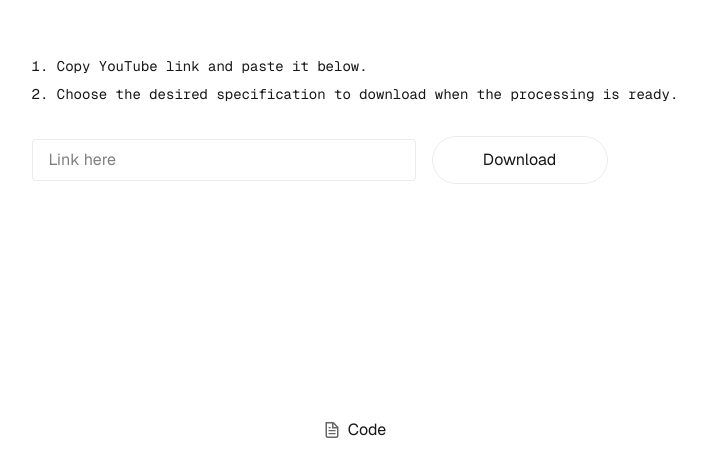
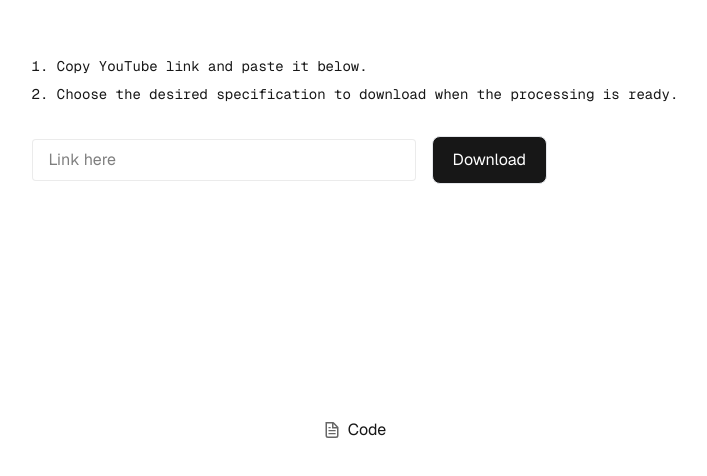
Before and after one commit to igloo-9/tubing, a Next.js app: page / in a window 1280 px wide. Shown: the part 280-756 px from the top of the page, without its empty margins (285-992 px from the left). Built offline with nearby package versions, Linux system fonts and the light colour scheme.

Commit message:
feat: transform download button to notify users the start of the download

```diff
--- a/app/page.js
+++ b/app/page.js
@@ -5,12 +5,18 @@
 
 export default function Home() {
   const [link, setLink] = useState("");
+  const [downloading, setDownloading] = useState(false);
+
+  const downloadButtonStyle =
+    "rounded-lg border border-solid flex items-center justify-center text-sm sm:text-base h-10 sm:h-12 px-4 sm:px-5 sm:min-w-44";
 
   const handleDownload = async () => {
     if (!link) {
       alert("Please enter a valid link");
       return;
     }
+
+    setDownloading(true);
 
     try {
       const response = await fetch(
@@ -34,6 +40,8 @@
     } catch (error) {
       console.error("Error downloading video:", error);
       alert("Error downloading video");
+    } finally {
+      setDownloading(false);
     }
   };
 
@@ -100,12 +108,27 @@
             value={link}
             onChange={(e) => setLink(e.target.value)}
           />
-          <button
-            className="rounded-full border border-solid border-black/[.08] dark:border-white/[.145] transition-colors flex items-center justify-center hover:bg-[#f2f2f2] dark:hover:bg-[#1a1a1a] hover:border-transparent text-sm sm:text-base h-10 sm:h-12 px-4 sm:px-5 sm:min-w-44"
-            onClick={handleDownload}
-          >
-            Download
-          </button>
+          {!downloading ? (
+            <button
+              className={
+                downloadButtonStyle +
+                "border-transparent transition-colors bg-foreground text-background hover:bg-[#383838] dark:hover:bg-[#ccc]"
+              }
+              onClick={handleDownload}
+            >
+              Download
+            </button>
+          ) : (
+            <button
+              className={
+                downloadButtonStyle +
+                "border-black/[.08] dark:border-white/[.145] transition-colors hover:bg-[#f2f2f2] dark:hover:bg-[#1a1a1a] hover:border-transparent"
+              }
+              onClick={handleDownload}
+            >
+              Just a moment...
+            </button>
+          )}
         </div>
       </main>
       <footer className="row-start-3 flex gap-6 flex-wrap items-center justify-center">
```
